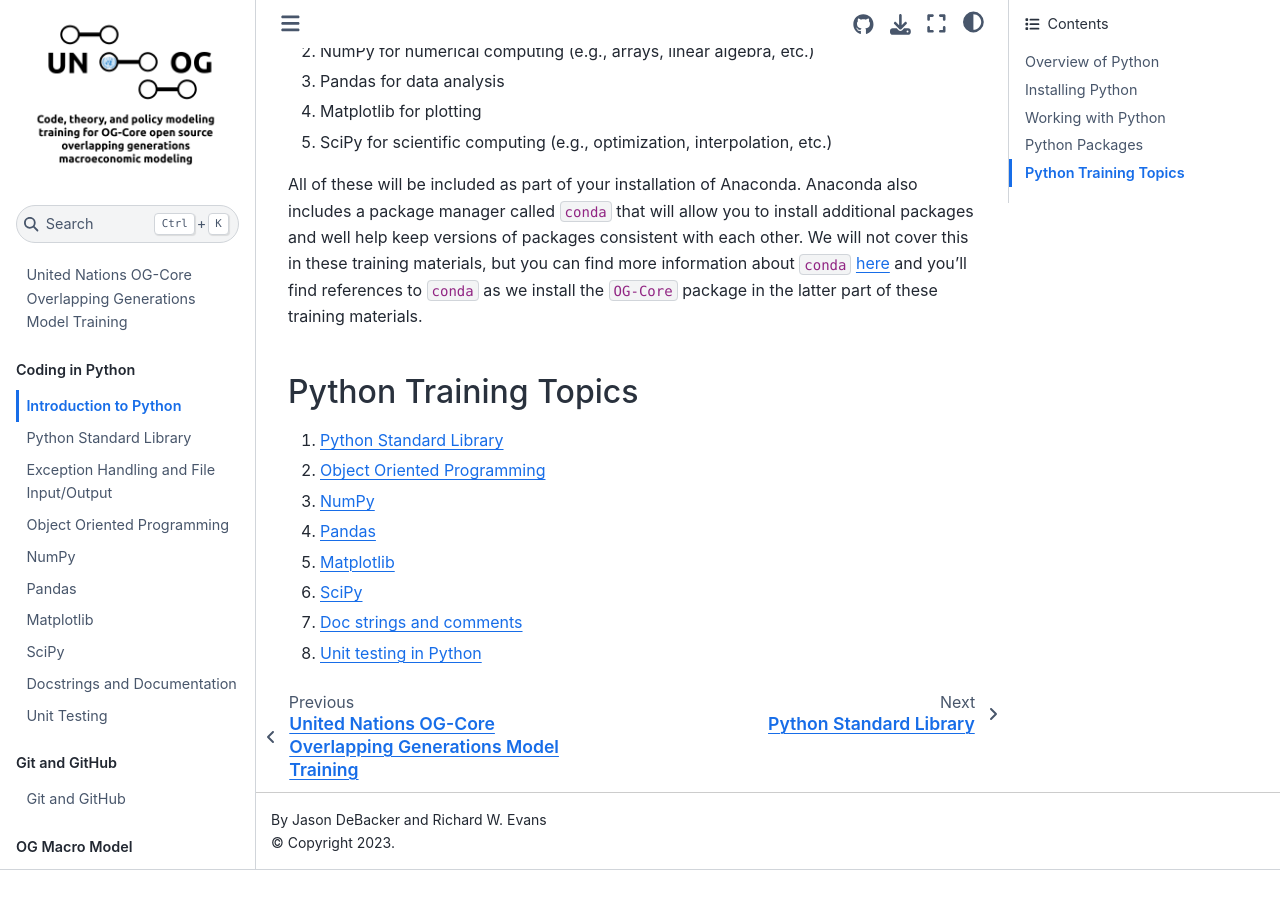
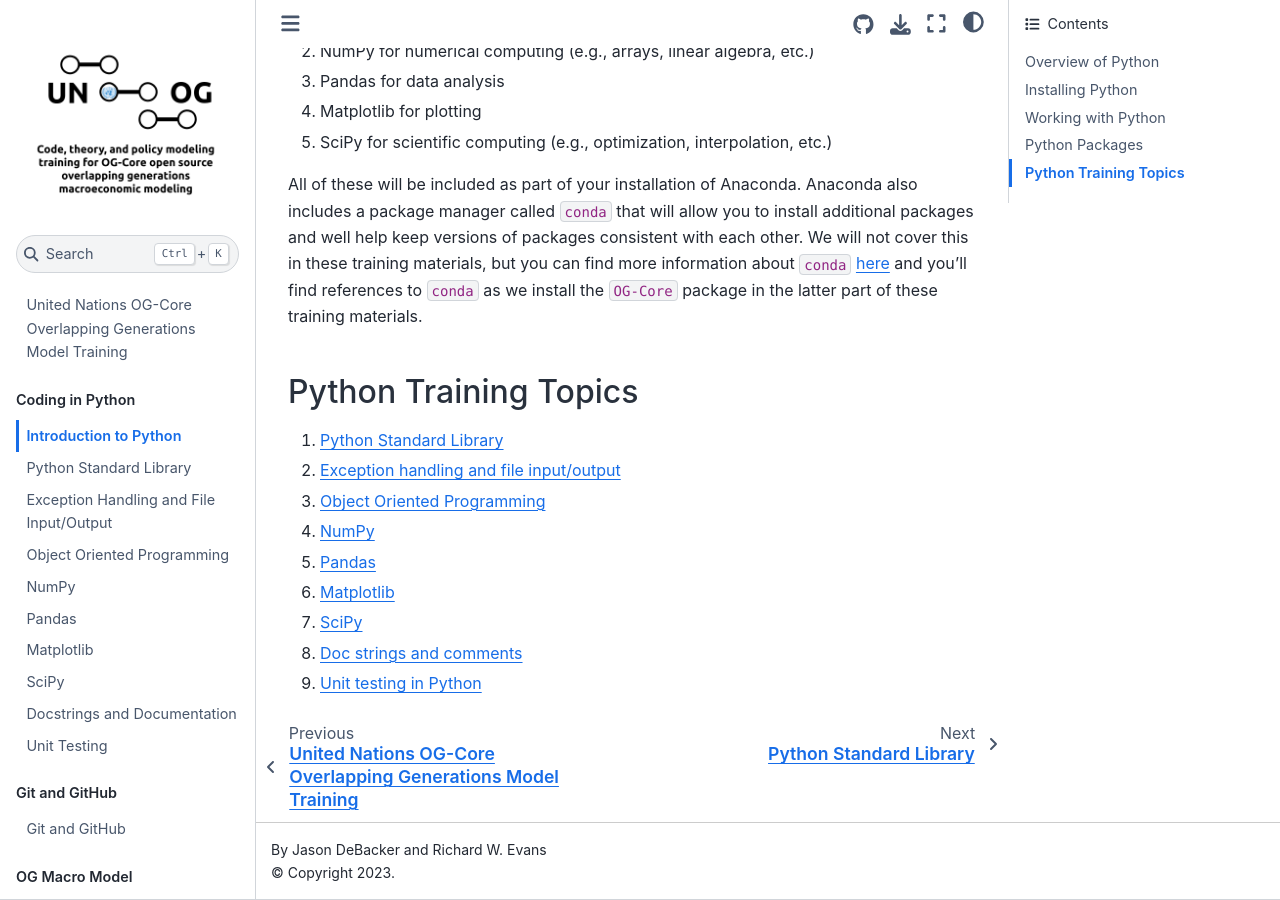
Before and after one commit to jdebacker/UN-OG-Training, a Jupyter Book: the page built from docs/book/python/intro.md, in a window 1280 px wide and 900 px high, scrolled down 2914 px. Built offline with Jupyter Book 1.0.4 settings and Sphinx 7.4.7 and the Sphinx Book theme 1.1.4, drawn with Linux system fonts in a browser that asks for light colours; pages that are not in the unit, such as notebooks, are missing from menus; comment, search, counter and statistics services are not loaded; cross-references to code outside the pages are shown as plain code; before the commit the page ends 3784 px from its top, so only the background shows below that.

Commit message:
Update outline in intro.md

```diff
--- a/docs/book/python/intro.md
+++ b/docs/book/python/intro.md
@@ -73,13 +73,14 @@ All of these will be included as part of your installation of Anaconda.  Anacond
 ## Python Training Topics
 
 1. [Python Standard Library](StandardLibrary.md)
-2. [Object Oriented Programming](OOP.md)
-3. [NumPy](NumPy.md)
-4. [Pandas](Pandas.md)
-5. [Matplotlib](Matplotlib.md)
-6. [SciPy](SciPy.md)
-7. [Doc strings and comments](DocStrings.md)
-8. [Unit testing in Python](UnitTesting.md)
+2. [Exception handling and file input/output](ExceptionsIO.md)
+3. [Object Oriented Programming](OOP.md)
+4. [NumPy](NumPy.md)
+5. [Pandas](Pandas.md)
+6. [Matplotlib](Matplotlib.md)
+7. [SciPy](SciPy.md)
+8. [Doc strings and comments](DocStrings.md)
+9. [Unit testing in Python](UnitTesting.md)
 
 
 <!-- (SecPythonIntroFootnotes)=
```
